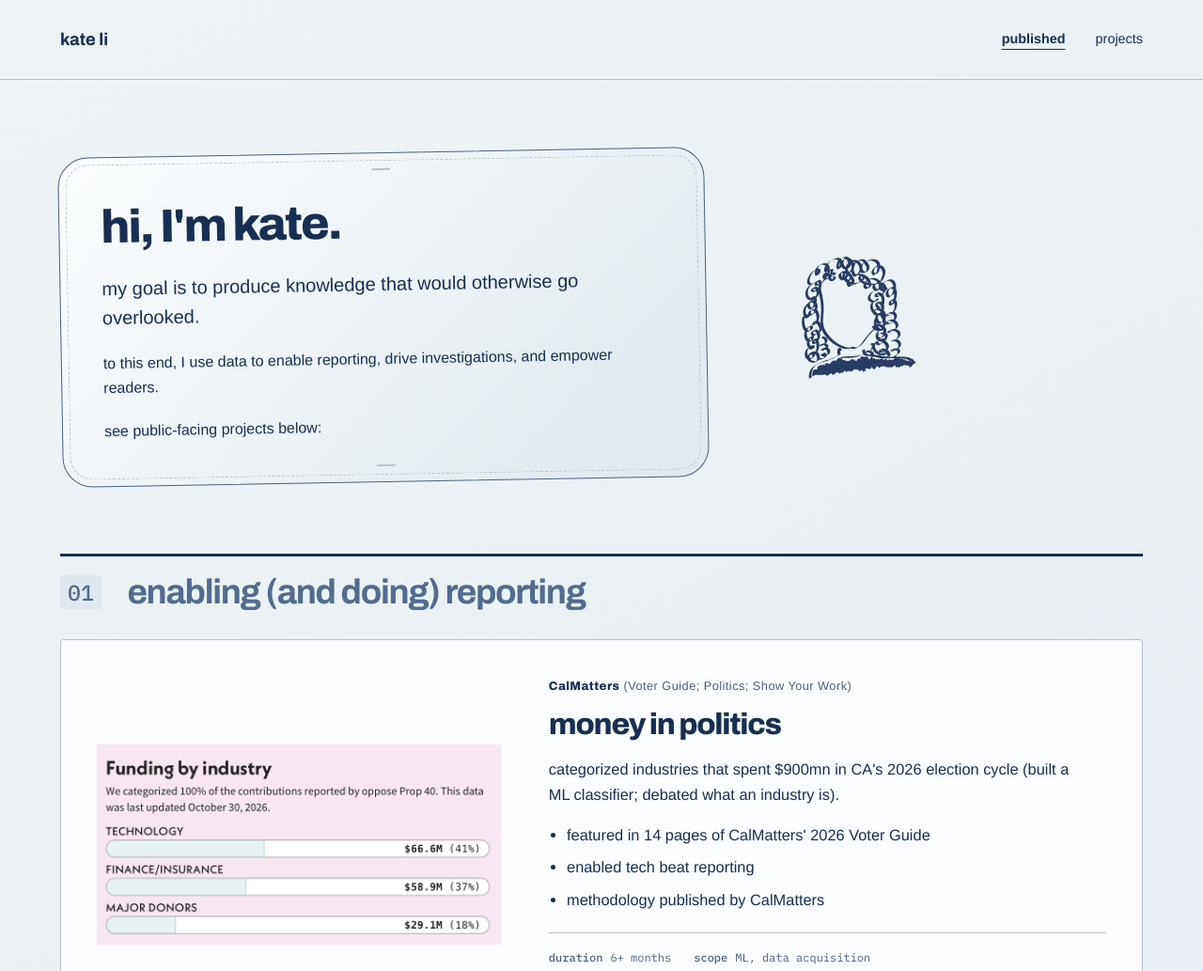
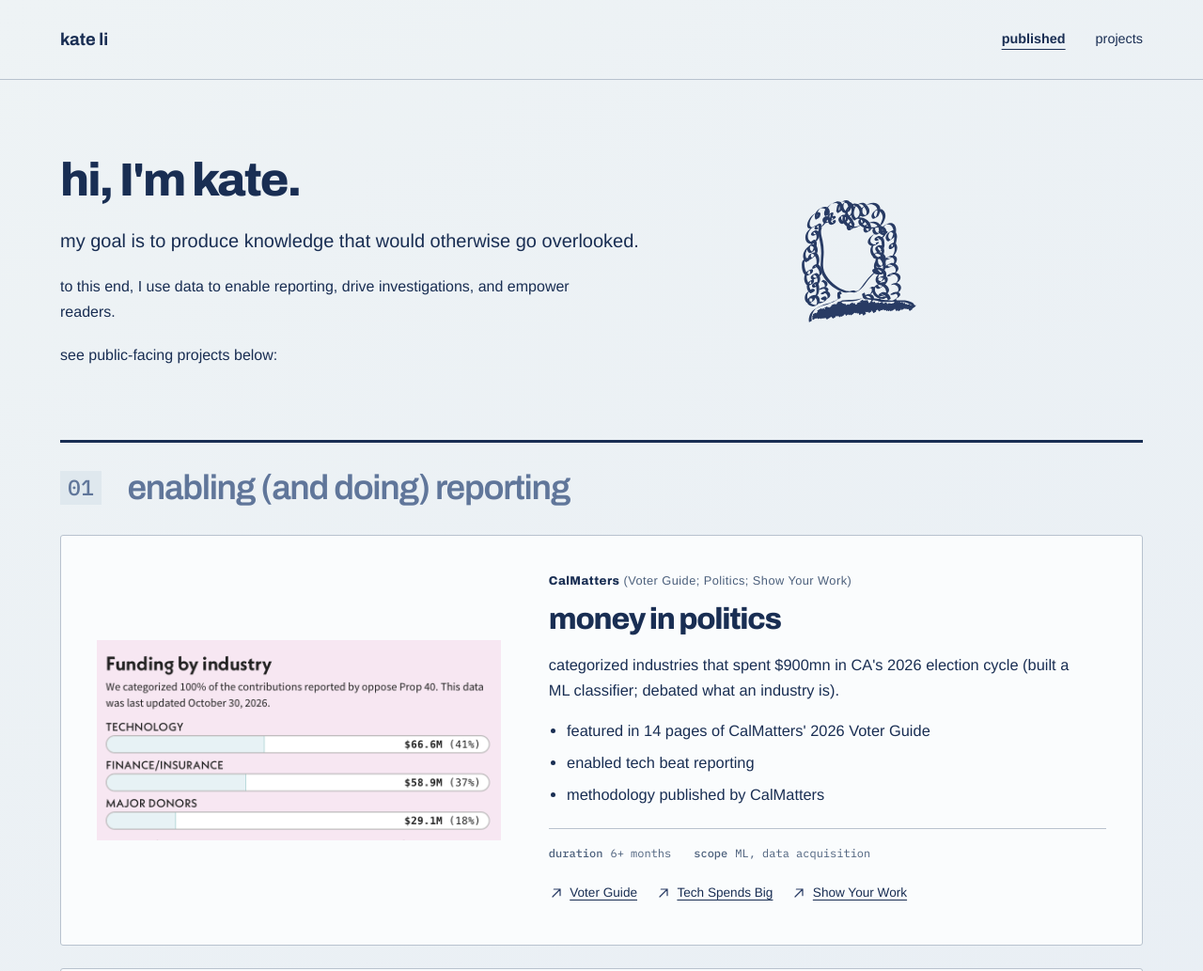
Before and after one commit to kateli9/portfolio, a plain HTML site: page index.html in a window 1280 px wide. Shown: the top 1033 px of the page at 94% size. Drawn offline with Linux system fonts and the light colour scheme.

Commit message:
Simplify intro and add science reporting outcomes

```diff
--- a/index.html
+++ b/index.html
@@ -74,6 +74,10 @@
           <p class="publication"><strong>Science</strong> (Vol 393, Issue 6813)</p>
           <h3>science stalling</h3>
           <p>reported on delays in critical science research (noticed a data anomaly).</p>
+          <ul class="story-outcomes">
+            <li><a href="https://www.ksnt.com/news/kansas/manhattan-federal-facility-not-fully-operating-since-opening/">ensuing local news coverage</a></li>
+            <li><a href="https://www.moran.senate.gov/public/index.cfm/news-releases?ID=B3ADEE86-9A15-4460-A908-867A88939FD2">response by Kansas Senator</a></li>
+          </ul>
           <dl class="work-meta">
             <div><dt>duration</dt><dd>1 month</dd></div>
             <div><dt>scope</dt><dd>reporting</dd></div>
--- a/styles.css
+++ b/styles.css
@@ -6,7 +6,7 @@
   --muted: #4c607c;
   --line: #b8c2ce;
   --wash: #dfe8ee;
-  --section-ink: #526b90;
+  --section-ink: #60769a;
   --sans: Helvetica, "Helvetica Neue", Arial, sans-serif;
   --heading: "Archivo", Helvetica, Arial, sans-serif;
   --mono: "IBM Plex Mono", monospace;
@@ -56,26 +56,6 @@ main { flex: 1; }
   gap: clamp(1.5rem, 7vw, 6rem);
 }
 .intro-portrait { display: block; width: clamp(4rem, 14vw, 9rem); height: auto; }
-.intro-copy {
-  position: relative;
-  padding: clamp(1.5rem, 4vw, 2.75rem);
-  border: 1px solid var(--muted);
-  border-radius: 2rem;
-  outline: 1px dashed var(--line);
-  outline-offset: -9px;
-  background: linear-gradient(135deg, var(--surface), var(--wash));
-  transform: rotate(-1deg);
-}
-.intro-copy::before,
-.intro-copy::after {
-  content: "";
-  position: absolute;
-  width: 1.25rem;
-  border-top: 2px solid var(--line);
-  left: calc(50% - .625rem);
-}
-.intro-copy::before { top: 1rem; }
-.intro-copy::after { bottom: 1rem; }
 .page-title { margin: 0; font: 800 clamp(2rem, 5vw, 3rem)/1.1 var(--heading); letter-spacing: -.04em; }
 .bio { max-width: 65ch; margin: 0; font-size: 1rem; }
 .bio + .bio { margin-top: 1.25rem; }
@@ -91,10 +71,10 @@ main { flex: 1; }
   align-items: center;
   gap: .75em;
   margin: 0 0 1.75rem;
-  padding: 1rem 0 0;
+  padding: 1.6rem 0 0;
   border-top: 3px solid var(--ink);
   color: var(--section-ink);
-  font: 700 clamp(1.85rem, 3.4vw, 2.3rem)/1.2 var(--heading);
+  font: 600 clamp(1.85rem, 3.4vw, 2.3rem)/1.2 var(--heading);
   letter-spacing: -.035em;
 }
 .section-heading span {
```
